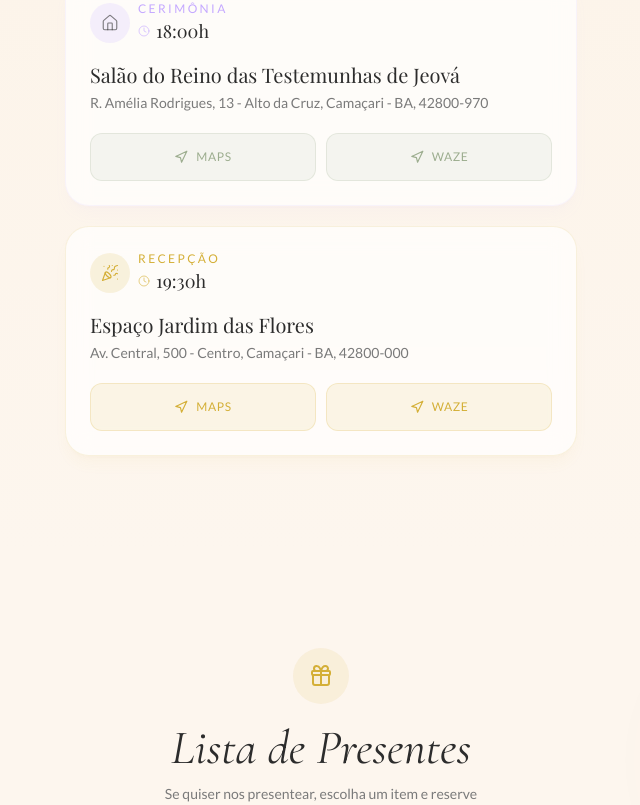
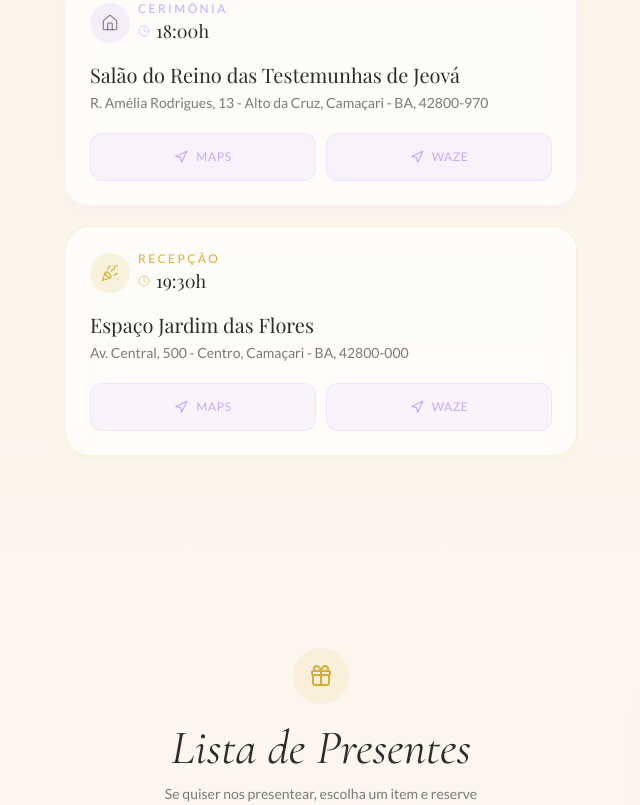
Before and after one commit to tassiadossantos/wedding-fernanda-edson, a React (Vite) app: page / in a window 1280 px wide. Shown: the part 3535-4340 px from the top of the page, without its empty margins (319-959 px from the left). Built offline with nearby package versions, Linux system fonts and the light colour scheme; no server answers; the database is empty; a web font is replaced by a local one.

Commit message:
fix: botões de ação em lavanda ao invés de sage

```diff
--- a/src/components/Admin.tsx
+++ b/src/components/Admin.tsx
@@ -129,9 +129,9 @@ export function Admin() {
                 type="submit"
                 whileHover={{ scale: 1.01 }}
                 whileTap={{ scale: 0.98 }}
-                className="w-full py-4 bg-gradient-to-r from-sage to-sage/90 text-white rounded-2xl
-                  font-sans text-sm uppercase tracking-wider hover:from-sage/90 hover:to-sage/80
-                  transition-all min-h-[52px] shadow-lg shadow-sage/20"
+                className="w-full py-4 bg-gradient-to-r from-rose to-rose/90 text-white rounded-2xl
+                  font-sans text-sm uppercase tracking-wider hover:from-rose/90 hover:to-rose/80
+                  transition-all min-h-[52px] shadow-lg shadow-rose/20"
               >
                 Entrar
               </motion.button>
--- a/src/components/Guestbook.tsx
+++ b/src/components/Guestbook.tsx
@@ -182,10 +182,10 @@ export function Guestbook() {
               disabled={isSubmitting || !name.trim() || !message.trim()}
               whileHover={{ scale: 1.01 }}
               whileTap={{ scale: 0.98 }}
-              className="w-full py-4 bg-gradient-to-r from-sage to-sage/90 text-white rounded-2xl
-                font-sans text-sm uppercase tracking-wider hover:from-sage/90 hover:to-sage/80
+              className="w-full py-4 bg-gradient-to-r from-rose to-rose/90 text-white rounded-2xl
+                font-sans text-sm uppercase tracking-wider hover:from-rose/90 hover:to-rose/80
                 transition-all disabled:opacity-50 disabled:cursor-not-allowed
-                flex items-center justify-center gap-2.5 min-h-[52px] shadow-lg shadow-sage/20"
+                flex items-center justify-center gap-2.5 min-h-[52px] shadow-lg shadow-rose/20"
             >
               {isSubmitting ? (
                 <Loader2 size={16} className="animate-spin" />
--- a/src/components/Locations.tsx
+++ b/src/components/Locations.tsx
@@ -59,9 +59,9 @@ export function Locations() {
                   href={ceremony.mapsUrl}
                   target="_blank"
                   rel="noopener noreferrer"
-                  className="flex-1 flex items-center justify-center gap-2 py-3 bg-sage/10 hover:bg-sage/20
-                    text-sage rounded-xl border border-sage/20 transition-all duration-300
-                    font-sans text-xs uppercase tracking-wider min-h-[48px] hover:shadow-md hover:shadow-sage/10"
+                  className="flex-1 flex items-center justify-center gap-2 py-3 bg-rose/10 hover:bg-rose/20
+                    text-rose rounded-xl border border-rose/20 transition-all duration-300
+                    font-sans text-xs uppercase tracking-wider min-h-[48px] hover:shadow-md hover:shadow-rose/10"
                 >
                   <Navigation size={14} /> Maps
                 </a>
@@ -69,9 +69,9 @@ export function Locations() {
                   href={ceremony.wazeUrl}
                   target="_blank"
                   rel="noopener noreferrer"
-                  className="flex-1 flex items-center justify-center gap-2 py-3 bg-sage/10 hover:bg-sage/20
-                    text-sage rounded-xl border border-sage/20 transition-all duration-300
-                    font-sans text-xs uppercase tracking-wider min-h-[48px] hover:shadow-md hover:shadow-sage/10"
+                  className="flex-1 flex items-center justify-center gap-2 py-3 bg-rose/10 hover:bg-rose/20
+                    text-rose rounded-xl border border-rose/20 transition-all duration-300
+                    font-sans text-xs uppercase tracking-wider min-h-[48px] hover:shadow-md hover:shadow-rose/10"
                 >
                   <Navigation size={14} /> Waze
                 </a>
@@ -110,9 +110,9 @@ export function Locations() {
                   href={reception.mapsUrl}
                   target="_blank"
                   rel="noopener noreferrer"
-                  className="flex-1 flex items-center justify-center gap-2 py-3 bg-gold/10 hover:bg-gold/20
-                    text-gold rounded-xl border border-gold/20 transition-all duration-300
-                    font-sans text-xs uppercase tracking-wider min-h-[48px] hover:shadow-md hover:shadow-gold/10"
+                  className="flex-1 flex items-center justify-center gap-2 py-3 bg-rose/10 hover:bg-rose/20
+                    text-rose rounded-xl border border-rose/20 transition-all duration-300
+                    font-sans text-xs uppercase tracking-wider min-h-[48px] hover:shadow-md hover:shadow-rose/10"
                 >
                   <Navigation size={14} /> Maps
                 </a>
@@ -120,9 +120,9 @@ export function Locations() {
                   href={reception.wazeUrl}
                   target="_blank"
                   rel="noopener noreferrer"
-                  className="flex-1 flex items-center justify-center gap-2 py-3 bg-gold/10 hover:bg-gold/20
-                    text-gold rounded-xl border border-gold/20 transition-all duration-300
-                    font-sans text-xs uppercase tracking-wider min-h-[48px] hover:shadow-md hover:shadow-gold/10"
+                  className="flex-1 flex items-center justify-center gap-2 py-3 bg-rose/10 hover:bg-rose/20
+                    text-rose rounded-xl border border-rose/20 transition-all duration-300
+                    font-sans text-xs uppercase tracking-wider min-h-[48px] hover:shadow-md hover:shadow-rose/10"
                 >
                   <Navigation size={14} /> Waze
                 </a>
```
